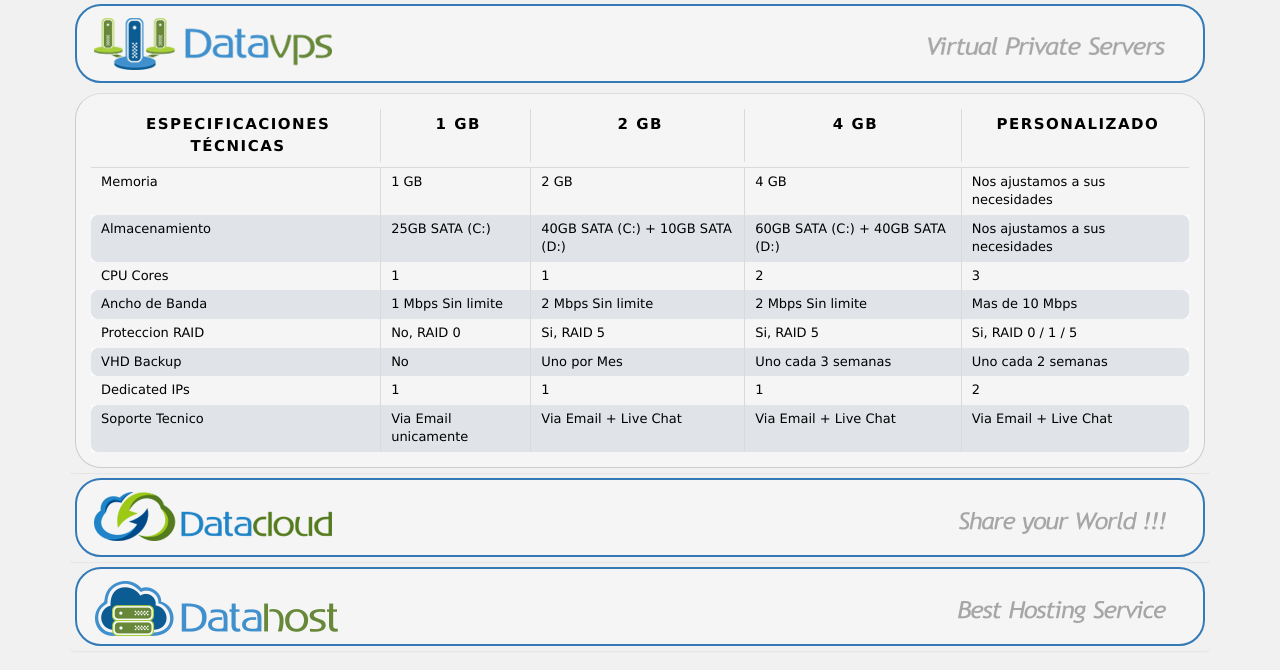
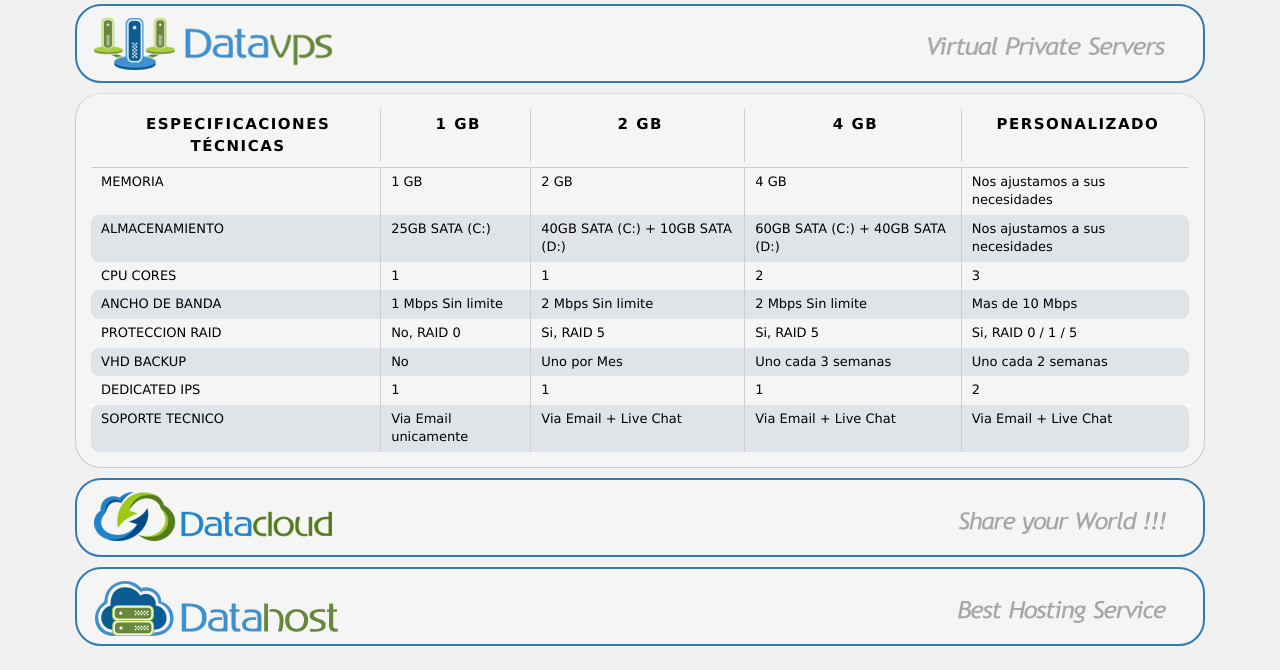
Before and after one commit to robert8a/exodata, a PHP site: page /productos.html in a window 1280 px wide, after a click that opens the changed part. Shown: the part 2801-3471 px from the top of the page. Run offline with PHP 8.4, Linux system fonts and the light colour scheme; some libraries are stand-ins or nearby versions.

Commit message:
ajuste a las tablas
nuevo diseño

```diff
--- a/css/exodata.css
+++ b/css/exodata.css
@@ -222,6 +222,10 @@ text-align: center;
 	font-weight: bold;
 }
 
+.panel {
+    box-shadow: 0 0px 0px rgba(0, 0, 0, 0.0);
+}
+
 .table-title {
 	text-transform: uppercase;
 	text-align: center;
--- a/productos.html
+++ b/productos.html
@@ -417,85 +417,85 @@
 											<div style="overflow-x:auto;" class="panel-body">
 												<table>
 													<tr>
-														<th style="padding: 5px 5px 5px 10px; color: #000000; text-align: center; font-size: 15px; border-right: solid 1px #DADADA;">Especificaciones T&eacute;cnicas</th>
-														<th style="padding: 5px 5px 5px 10px; color: #000000; text-align: center; font-size: 15px; border-right: solid 1px #DADADA;">1 GB</th>
-														<th style="padding: 5px 5px 5px 10px; color: #000000; text-align: center; font-size: 15px; border-right: solid 1px #DADADA;">2 GB</th>
-														<th style="padding: 5px 5px 5px 10px; color: #000000; text-align: center; font-size: 15px; border-right: solid 1px #DADADA;">4 GB</th>
+														<th style="padding: 5px 5px 5px 10px; color: #000000; text-align: center; font-size: 15px; border-right: solid 1px #CECECE;">Especificaciones T&eacute;cnicas</th>
+														<th style="padding: 5px 5px 5px 10px; color: #000000; text-align: center; font-size: 15px; border-right: solid 1px #CECECE;">1 GB</th>
+														<th style="padding: 5px 5px 5px 10px; color: #000000; text-align: center; font-size: 15px; border-right: solid 1px #CECECE;">2 GB</th>
+														<th style="padding: 5px 5px 5px 10px; color: #000000; text-align: center; font-size: 15px; border-right: solid 1px #CECECE;">4 GB</th>
 														<th style="padding: 5px 5px 5px 10px; color: #000000; text-align: center; font-size: 15px;">Personalizado</th>
 													</tr>
-													<tr style="height:5px;"><td colspan="5" style="border-bottom: solid 1px #DADADA;"></td></tr>
+													<tr style="height:5px;"><td colspan="5" style="border-bottom: solid 1px #CECECE;"></td></tr>
 													<tr>
-														<td style="padding: 5px 5px 5px 10px; color: #000000; border-right: solid 1px #DADADA;">
+														<td style="padding: 5px 5px 5px 10px; color: #000000; border-right: solid 1px #CECECE; text-transform: uppercase;">
 															Memoria
 														</td>
-														<td style="padding: 5px 5px 5px 10px; color: #000000; border-right: solid 1px #DADADA;">1 GB</td>
-														<td style="padding: 5px 5px 5px 10px; color: #000000; border-right: solid 1px #DADADA;">2 GB</td>
-														<td style="padding: 5px 5px 5px 10px; color: #000000; border-right: solid 1px #DADADA;">4 GB</td>
+														<td style="padding: 5px 5px 5px 10px; color: #000000; border-right: solid 1px #CECECE;">1 GB</td>
+														<td style="padding: 5px 5px 5px 10px; color: #000000; border-right: solid 1px #CECECE;">2 GB</td>
+														<td style="padding: 5px 5px 5px 10px; color: #000000; border-right: solid 1px #CECECE;">4 GB</td>
 														<td style="padding: 5px 5px 5px 10px; color: #000000;">
 															Nos ajustamos a sus necesidades
 														</td>
 													</tr>
 													<tr>
-														<td style="padding: 5px 5px 5px 10px; color: #000000; background-color: #E0E4E9; border-radius: 7px 0 0 7px; border-right: solid 1px #DADADA;">
+														<td style="padding: 5px 5px 5px 10px; color: #000000; background-color: #E0E4E9; border-radius: 7px 0 0 7px; border-right: solid 1px #CECECE; text-transform: uppercase;">
 															Almacenamiento
 														</td>
-														<td style="padding: 5px 5px 5px 10px; color: #000000; background-color: #E0E4E9; border-right: solid 1px #DADADA;">25GB SATA (C:)</td>
-														<td style="padding: 5px 5px 5px 10px; color: #000000; background-color: #E0E4E9; border-right: solid 1px #DADADA;">40GB SATA (C:) + 10GB SATA (D:)</td>
-														<td style="padding: 5px 5px 5px 10px; color: #000000; background-color: #E0E4E9; border-right: solid 1px #DADADA;">60GB SATA (C:) + 40GB SATA (D:)</td>
+														<td style="padding: 5px 5px 5px 10px; color: #000000; background-color: #E0E4E9; border-right: solid 1px #CECECE;">25GB SATA (C:)</td>
+														<td style="padding: 5px 5px 5px 10px; color: #000000; background-color: #E0E4E9; border-right: solid 1px #CECECE;">40GB SATA (C:) + 10GB SATA (D:)</td>
+														<td style="padding: 5px 5px 5px 10px; color: #000000; background-color: #E0E4E9; border-right: solid 1px #CECECE;">60GB SATA (C:) + 40GB SATA (D:)</td>
 														<td style="padding: 5px 5px 5px 10px; color: #000000; background-color: #E0E4E9; border-radius: 0 7px 7px 0;">
 															Nos ajustamos a sus necesidades
 														</td>
 													</tr>
 													<tr>
-														<td style="padding: 5px 5px 5px 10px; color: #000000; border-right: solid 1px #DADADA;">CPU Cores</td>
-														<td style="padding: 5px 5px 5px 10px; color: #000000; border-right: solid 1px #DADADA;">1</td>
-														<td style="padding: 5px 5px 5px 10px; color: #000000; border-right: solid 1px #DADADA;">1</td>
-														<td style="padding: 5px 5px 5px 10px; color: #000000; border-right: solid 1px #DADADA;">2</td>
+														<td style="padding: 5px 5px 5px 10px; color: #000000; border-right: solid 1px #CECECE; text-transform: uppercase;">CPU Cores</td>
+														<td style="padding: 5px 5px 5px 10px; color: #000000; border-right: solid 1px #CECECE;">1</td>
+														<td style="padding: 5px 5px 5px 10px; color: #000000; border-right: solid 1px #CECECE;">1</td>
+														<td style="padding: 5px 5px 5px 10px; color: #000000; border-right: solid 1px #CECECE;">2</td>
 														<td style="padding: 5px 5px 5px 10px; color: #000000;">3</td>
 													</tr>
 													<tr>
-														<td style="padding: 5px 5px 5px 10px; color: #000000; background-color: #E0E4E9; border-radius: 7px 0 0 7px; border-right: solid 1px #DADADA;">
+														<td style="padding: 5px 5px 5px 10px; color: #000000; background-color: #E0E4E9; border-radius: 7px 0 0 7px; border-right: solid 1px #CECECE; text-transform: uppercase;">
 															Ancho de Banda
 														</td>
-														<td style="padding: 5px 5px 5px 10px; color: #000000; background-color: #E0E4E9; border-right: solid 1px #DADADA;">1 Mbps Sin limite</td>
-														<td style="padding: 5px 5px 5px 10px; color: #000000; background-color: #E0E4E9; border-right: solid 1px #DADADA;">2 Mbps Sin limite</td>
-														<td style="padding: 5px 5px 5px 10px; color: #000000; background-color: #E0E4E9; border-right: solid 1px #DADADA;">2 Mbps Sin limite</td>
+														<td style="padding: 5px 5px 5px 10px; color: #000000; background-color: #E0E4E9; border-right: solid 1px #CECECE;">1 Mbps Sin limite</td>
+														<td style="padding: 5px 5px 5px 10px; color: #000000; background-color: #E0E4E9; border-right: solid 1px #CECECE;">2 Mbps Sin limite</td>
+														<td style="padding: 5px 5px 5px 10px; color: #000000; background-color: #E0E4E9; border-right: solid 1px #CECECE;">2 Mbps Sin limite</td>
 														<td style="padding: 5px 5px 5px 10px; color: #000000; background-color: #E0E4E9; border-radius: 0 7px 7px 0;">
 															Mas de 10 Mbps
 														</td>
 													</tr>
 													<tr>
-														<td style="padding: 5px 5px 5px 10px; color: #000000; border-right: solid 1px #DADADA;">Proteccion RAID</td>
-														<td style="padding: 5px 5px 5px 10px; color: #000000; border-right: solid 1px #DADADA;">No, RAID 0</td>
-														<td style="padding: 5px 5px 5px 10px; color: #000000; border-right: solid 1px #DADADA;">Si, RAID 5</td>
-														<td style="padding: 5px 5px 5px 10px; color: #000000; border-right: solid 1px #DADADA;">Si, RAID 5</td>
+														<td style="padding: 5px 5px 5px 10px; color: #000000; border-right: solid 1px #CECECE; text-transform: uppercase;">Proteccion RAID</td>
+														<td style="padding: 5px 5px 5px 10px; color: #000000; border-right: solid 1px #CECECE;">No, RAID 0</td>
+														<td style="padding: 5px 5px 5px 10px; color: #000000; border-right: solid 1px #CECECE;">Si, RAID 5</td>
+														<td style="padding: 5px 5px 5px 10px; color: #000000; border-right: solid 1px #CECECE;">Si, RAID 5</td>
 														<td style="padding: 5px 5px 5px 10px; color: #000000;">Si, RAID 0 / 1 / 5</td>
 													</tr>
 													<tr>
-														<td style="padding: 5px 5px 5px 10px; color: #000000; background-color: #E0E4E9; border-radius: 7px 0 0 7px; border-right: solid 1px #DADADA;">
+														<td style="padding: 5px 5px 5px 10px; color: #000000; background-color: #E0E4E9; border-radius: 7px 0 0 7px; border-right: solid 1px #CECECE; text-transform: uppercase;">
 															VHD Backup
 														</td>
-														<td style="padding: 5px 5px 5px 10px; color: #000000; background-color: #E0E4E9; border-right: solid 1px #DADADA;">No</td>
-														<td style="padding: 5px 5px 5px 10px; color: #000000; background-color: #E0E4E9; border-right: solid 1px #DADADA;">Uno por Mes</td>
-														<td style="padding: 5px 5px 5px 10px; color: #000000; background-color: #E0E4E9; border-right: solid 1px #DADADA;">Uno cada 3 semanas</td>
+														<td style="padding: 5px 5px 5px 10px; color: #000000; background-color: #E0E4E9; border-right: solid 1px #CECECE;">No</td>
+														<td style="padding: 5px 5px 5px 10px; color: #000000; background-color: #E0E4E9; border-right: solid 1px #CECECE;">Uno por Mes</td>
+														<td style="padding: 5px 5px 5px 10px; color: #000000; background-color: #E0E4E9; border-right: solid 1px #CECECE;">Uno cada 3 semanas</td>
 														<td style="padding: 5px 5px 5px 10px; color: #000000; background-color: #E0E4E9; border-radius: 0 7px 7px 0;">
 															Uno cada 2 semanas
 														</td>
 													</tr>
 													<tr>
-														<td style="padding: 5px 5px 5px 10px; color: #000000; border-right: solid 1px #DADADA;">Dedicated IPs</td>
-														<td style="padding: 5px 5px 5px 10px; color: #000000; border-right: solid 1px #DADADA;">1</td>
-														<td style="padding: 5px 5px 5px 10px; color: #000000; border-right: solid 1px #DADADA;">1</td>
-														<td style="padding: 5px 5px 5px 10px; color: #000000; border-right: solid 1px #DADADA;">1</td>
+														<td style="padding: 5px 5px 5px 10px; color: #000000; border-right: solid 1px #CECECE; text-transform: uppercase;">Dedicated IPs</td>
+														<td style="padding: 5px 5px 5px 10px; color: #000000; border-right: solid 1px #CECECE;">1</td>
+														<td style="padding: 5px 5px 5px 10px; color: #000000; border-right: solid 1px #CECECE;">1</td>
+														<td style="padding: 5px 5px 5px 10px; color: #000000; border-right: solid 1px #CECECE;">1</td>
 														<td style="padding: 5px 5px 5px 10px; color: #000000;">2</td>
 													</tr>
 													<tr>
-														<td style="padding: 5px 5px 5px 10px; color: #000000; background-color: #E0E4E9; border-radius: 7px 0 0 7px; border-right: solid 1px #DADADA;">
+														<td style="padding: 5px 5px 5px 10px; color: #000000; background-color: #E0E4E9; border-radius: 7px 0 0 7px; border-right: solid 1px #CECECE; text-transform: uppercase;">
 															Soporte Tecnico
 														</td>
-														<td style="padding: 5px 5px 5px 10px; color: #000000; background-color: #E0E4E9; border-right: solid 1px #DADADA;">Via Email unicamente</td>
-														<td style="padding: 5px 5px 5px 10px; color: #000000; background-color: #E0E4E9; border-right: solid 1px #DADADA;">Via Email + Live Chat</td>
-														<td style="padding: 5px 5px 5px 10px; color: #000000; background-color: #E0E4E9; border-right: solid 1px #DADADA;">Via Email + Live Chat</td>
+														<td style="padding: 5px 5px 5px 10px; color: #000000; background-color: #E0E4E9; border-right: solid 1px #CECECE;">Via Email unicamente</td>
+														<td style="padding: 5px 5px 5px 10px; color: #000000; background-color: #E0E4E9; border-right: solid 1px #CECECE;">Via Email + Live Chat</td>
+														<td style="padding: 5px 5px 5px 10px; color: #000000; background-color: #E0E4E9; border-right: solid 1px #CECECE;">Via Email + Live Chat</td>
 														<td style="padding: 5px 5px 5px 10px; color: #000000; background-color: #E0E4E9; border-radius: 0 7px 7px 0;">
 															Via Email + Live Chat
 														</td>
@@ -539,60 +539,73 @@
 											<div style="overflow-x:auto;"  class="panel-body">
 												<table>
 													<tr>
-														<td>Especificaciones T&eacute;cnicas</td>
-														<td>500 MB</td>
-														<td>800 MB</td>
-														<td>1.2 GB</td>
-														<td>2.0 GB</td>
-														<td>4.0 GB</td>
+														<th style="padding: 5px 5px 5px 10px; color: #000000; text-align: center; font-size: 15px; border-right: solid 1px #CECECE;">Especificaciones T&eacute;cnicas</th>
+														<th style="padding: 5px 5px 5px 10px; color: #000000; text-align: center; font-size: 15px; border-right: solid 1px #CECECE;">500 MB</th>
+														<th style="padding: 5px 5px 5px 10px; color: #000000; text-align: center; font-size: 15px; border-right: solid 1px #CECECE;">800 MB</th>
+														<th style="padding: 5px 5px 5px 10px; color: #000000; text-align: center; font-size: 15px; border-right: solid 1px #CECECE;">1.2 GB</th>
+														<th style="padding: 5px 5px 5px 10px; color: #000000; text-align: center; font-size: 15px; border-right: solid 1px #CECECE;">2.0 GB</th>
+														<th style="padding: 5px 5px 5px 10px; color: #000000; text-align: center; font-size: 15px;">4.0 GB</th>
+													</tr>
+													<tr style="height:5px;"><td colspan="6" style="border-bottom: solid 1px #CECECE;"></td></tr>
+													<tr>
+														<td style="padding: 5px 5px 5px 10px; color: #000000; border-right: solid 1px #CECECE; text-transform: uppercase;">
+															Espacio real en Disco
+														</td>
+														<td style="padding: 5px 5px 5px 10px; color: #000000; border-right: solid 1px #CECECE;">500 MB</td>
+														<td style="padding: 5px 5px 5px 10px; color: #000000; border-right: solid 1px #CECECE;">800 MB</td>
+														<td style="padding: 5px 5px 5px 10px; color: #000000; border-right: solid 1px #CECECE;">1200 MB</td>
+														<td style="padding: 5px 5px 5px 10px; color: #000000; border-right: solid 1px #CECECE;">2000 MB</td>
+														<td style="padding: 5px 5px 5px 10px; color: #000000;">4000 MB</td>
 													</tr>
 													<tr>
-														<td>Espacio real en Disco</td>
-														<td>500 MB</td>
-														<td>800 MB</td>
-														<td>1200 MB</td>
-														<td>2000 MB</td>
-														<td>4000 MB</td>
+														<td style="padding: 5px 5px 5px 10px; color: #000000; background-color: #E0E4E9; border-radius: 7px 0 0 7px; border-right: solid 1px #CECECE; text-transform: uppercase;">
+															Espacio en disco para autobackups
+														</td>
+														<td style="padding: 5px 5px 5px 10px; color: #000000; background-color: #E0E4E9; border-right: solid 1px #CECECE;">2400 MB</td>
+														<td style="padding: 5px 5px 5px 10px; color: #000000; background-color: #E0E4E9; border-right: solid 1px #CECECE;">3000 MB</td>
+														<td style="padding: 5px 5px 5px 10px; color: #000000; background-color: #E0E4E9; border-right: solid 1px #CECECE;">4500 MB</td>
+														<td style="padding: 5px 5px 5px 10px; color: #000000; background-color: #E0E4E9; border-right: solid 1px #CECECE;">6000 MB</td>
+														<td style="padding: 5px 5px 5px 10px; color: #000000; background-color: #E0E4E9; border-radius: 0 7px 7px 0;">10000 MB</td>
 													</tr>
 													<tr>
-														<td>Espacio en disco para autobackups</td>
-														<td>2400 MB</td>
-														<td>3000 MB</td>
-														<td>4500 MB</td>
-														<td>6000 MB</td>
-														<td>10000 MB</td>
+														<td style="padding: 5px 5px 5px 10px; color: #000000; border-right: solid 1px #CECECE; text-transform: uppercase;">
+															Transferencia mensual
+														</td>
+														<td style="padding: 5px 5px 5px 10px; color: #000000; border-right: solid 1px #CECECE;">20 GB</td>
+														<td style="padding: 5px 5px 5px 10px; color: #000000; border-right: solid 1px #CECECE;">26 GB</td>
+														<td style="padding: 5px 5px 5px 10px; color: #000000; border-right: solid 1px #CECECE;">26 GB</td>
+														<td>65 GB</td>
+														<td style="padding: 5px 5px 5px 10px; color: #000000;">80 GB</td>
 													</tr>
 													<tr>
-														<td>Transferencia mensual</td>
-														<td>20 GB</td>
-														<td>26 GB</td>
-														<td>26 GB</td>
-														<td>65 GB</td>
-														<td>80 GB</td>
+														<td style="padding: 5px 5px 5px 10px; color: #000000; background-color: #E0E4E9; border-radius: 7px 0 0 7px; border-right: solid 1px #CECECE; text-transform: uppercase;">
+															Bases de datos MySQL
+														</td>
+														<td style="padding: 5px 5px 5px 10px; color: #000000; background-color: #E0E4E9; border-right: solid 1px #CECECE;">2</td>
+														<td style="padding: 5px 5px 5px 10px; color: #000000; background-color: #E0E4E9; border-right: solid 1px #CECECE;">4</td>
+														<td style="padding: 5px 5px 5px 10px; color: #000000; background-color: #E0E4E9; border-right: solid 1px #CECECE;">4</td>
+														<td style="padding: 5px 5px 5px 10px; color: #000000; background-color: #E0E4E9; border-right: solid 1px #CECECE;">4</td>
+														<td style="padding: 5px 5px 5px 10px; color: #000000; background-color: #E0E4E9; border-radius: 0 7px 7px 0;">4</td>
 													</tr>
 													<tr>
-														<td>Bases de datos MySQL</td>
-														<td>2</td>
-														<td>4</td>
-														<td>4</td>
-														<td>4</td>
-														<td>4</td>
+														<td style="padding: 5px 5px 5px 10px; color: #000000; border-right: solid 1px #CECECE; text-transform: uppercase;">
+															Cuentas de e-mail
+														</td>
+														<td style="padding: 5px 5px 5px 10px; color: #000000; border-right: solid 1px #CECECE;">3</td>
+														<td style="padding: 5px 5px 5px 10px; color: #000000; border-right: solid 1px #CECECE;">5</td>
+														<td style="padding: 5px 5px 5px 10px; color: #000000; border-right: solid 1px #CECECE;">6</td>
+														<td style="padding: 5px 5px 5px 10px; color: #000000; border-right: solid 1px #CECECE;">10</td>
+														<td style="padding: 5px 5px 5px 10px; color: #000000;">15</td>
 													</tr>
 													<tr>
-														<td>Cuentas de e-mail</td>
-														<td>3</td>
-														<td>5</td>
-														<td>6</td>
-														<td>10</td>
-														<td>15</td>
-													</tr>
-													<tr>
-														<td>Listas de Correo</td>
-														<td>1</td>
-														<td>2</td>
-														<td>4</td>
-														<td>10</td>
-														<td>10</td>
+														<td style="padding: 5px 5px 5px 10px; color: #000000; background-color: #E0E4E9; border-radius: 7px 0 0 7px; border-right: solid 1px #CECECE; text-transform: uppercase;">
+															Listas de Correo
+														</td>
+														<td style="padding: 5px 5px 5px 10px; color: #000000; background-color: #E0E4E9; border-right: solid 1px #CECECE;">1</td>
+														<td style="padding: 5px 5px 5px 10px; color: #000000; background-color: #E0E4E9; border-right: solid 1px #CECECE;">2</td>
+														<td style="padding: 5px 5px 5px 10px; color: #000000; background-color: #E0E4E9; border-right: solid 1px #CECECE;">4</td>
+														<td style="padding: 5px 5px 5px 10px; color: #000000; background-color: #E0E4E9; border-right: solid 1px #CECECE;">10</td>
+														<td style="padding: 5px 5px 5px 10px; color: #000000; background-color: #E0E4E9; border-radius: 0 7px 7px 0;">10</td>
 													</tr>
 												</table>
 											</div>
```
